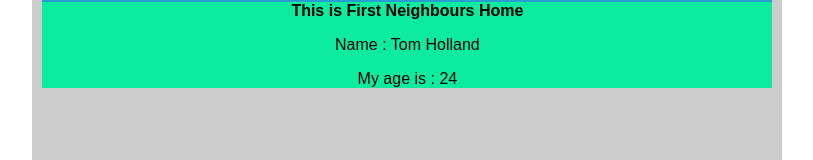
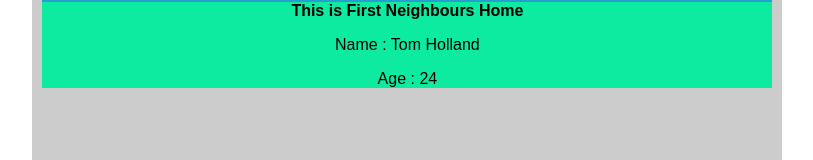
Before and after one commit to 4bhishekKasam/React-Context-api, a React (Create React App) app: page / in a window 1280 px wide. Shown: the part 168-328 px from the top of the page, without its empty margins (262-1075 px from the left). Built offline with nearby package versions, Linux system fonts and the light colour scheme.

Commit message:
new changes

```diff
--- a/src/FirstNeighbour.js
+++ b/src/FirstNeighbour.js
@@ -16,7 +16,7 @@ class FirstNeighbour extends Component {
                         <React.Fragment>
                             <b> This is First Neighbours Home<br /></b>
                             <p>Name :  {context.state.firstName}  {context.state.lastName}</p>
-                            <p>My age is : {context.state.age}</p>
+                            <p> Age  : {context.state.age}</p>
                         </React.Fragment>
                     }
                 </MyContext.Consumer>
```
